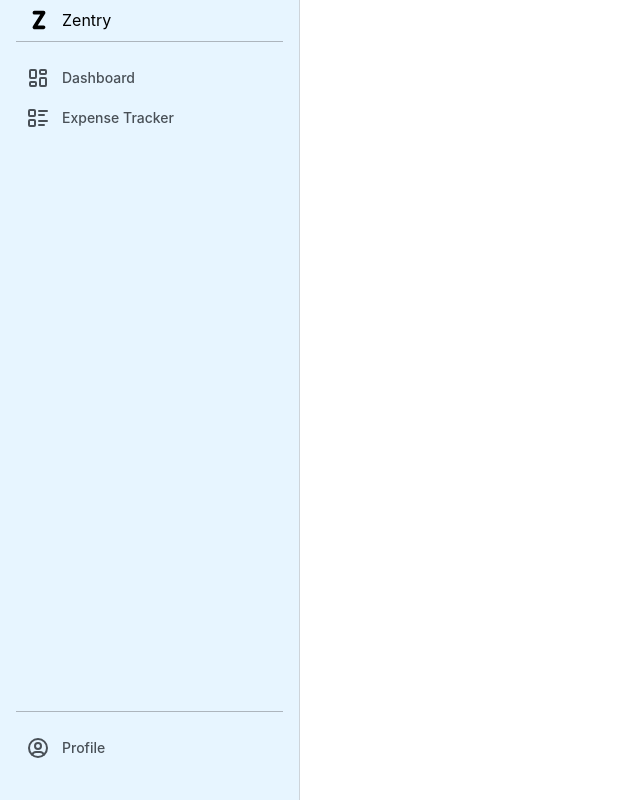
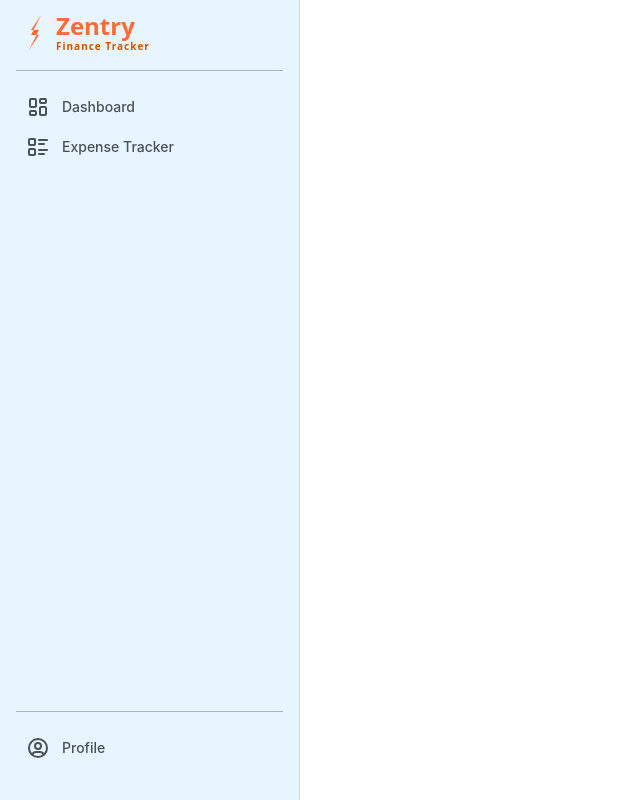
Before and after one commit to tinonion/finance-tracker, a React (Vite) app in the folder frontend/: page / in a window 1280 px wide. Shown: the whole page, without its empty margins (0-640 px from the left). Built offline with nearby package versions, Linux system fonts and the light colour scheme.

Commit message:
SVG logo for website

```diff
--- a/frontend/src/components/NavBar/NavBar.tsx
+++ b/frontend/src/components/NavBar/NavBar.tsx
@@ -47,17 +47,31 @@ export function NavBar() {
 
   return (
       <Flex className={classes.navbar}>
-          <NavLink
-            styles={{
-              label: { textDecoration: "bold", fontSize: 16}
-            }}
-            href="#required-for-focus"
-            key={"title-link"}
-            active={false}
-            label={"Zentry"}
-            leftSection={<IconLetterZ size={22} stroke={4} />}
-            onClick={() => {}}
-          />
+        <svg style={{marginTop: "10px"}} width="180" height="60" viewBox="0 0 180 60" xmlns="http://www.w3.org/2000/svg">
+
+          <g transform="translate(5, 0)">
+            <path d="M 20 5 L 10 25 L 18 25 L 8 40 L 18 20 L 10 20 Z"
+                  fill="#FF6B35"
+                  stroke="none"/>
+          </g>
+
+          <text x="40" y="25"
+                font-family="system-ui, -apple-system, sans-serif"
+                font-size="24"
+                font-weight="900"
+                fill="#FF6B35">
+            Zentry
+          </text>
+
+          <text x="40" y="40"
+                font-family="system-ui, -apple-system, sans-serif"
+                font-size="10"
+                font-weight="600"
+                fill="#CC5500"
+                letter-spacing="1px">
+            Finance Tracker
+          </text>
+        </svg>
         <div className={classes.sectionBorder} />
         <Flex styles={{ root: {alignContent: "start", flexGrow: 1}}} direction="column" justify="space-between">
           <div className={classes.section}>
```
